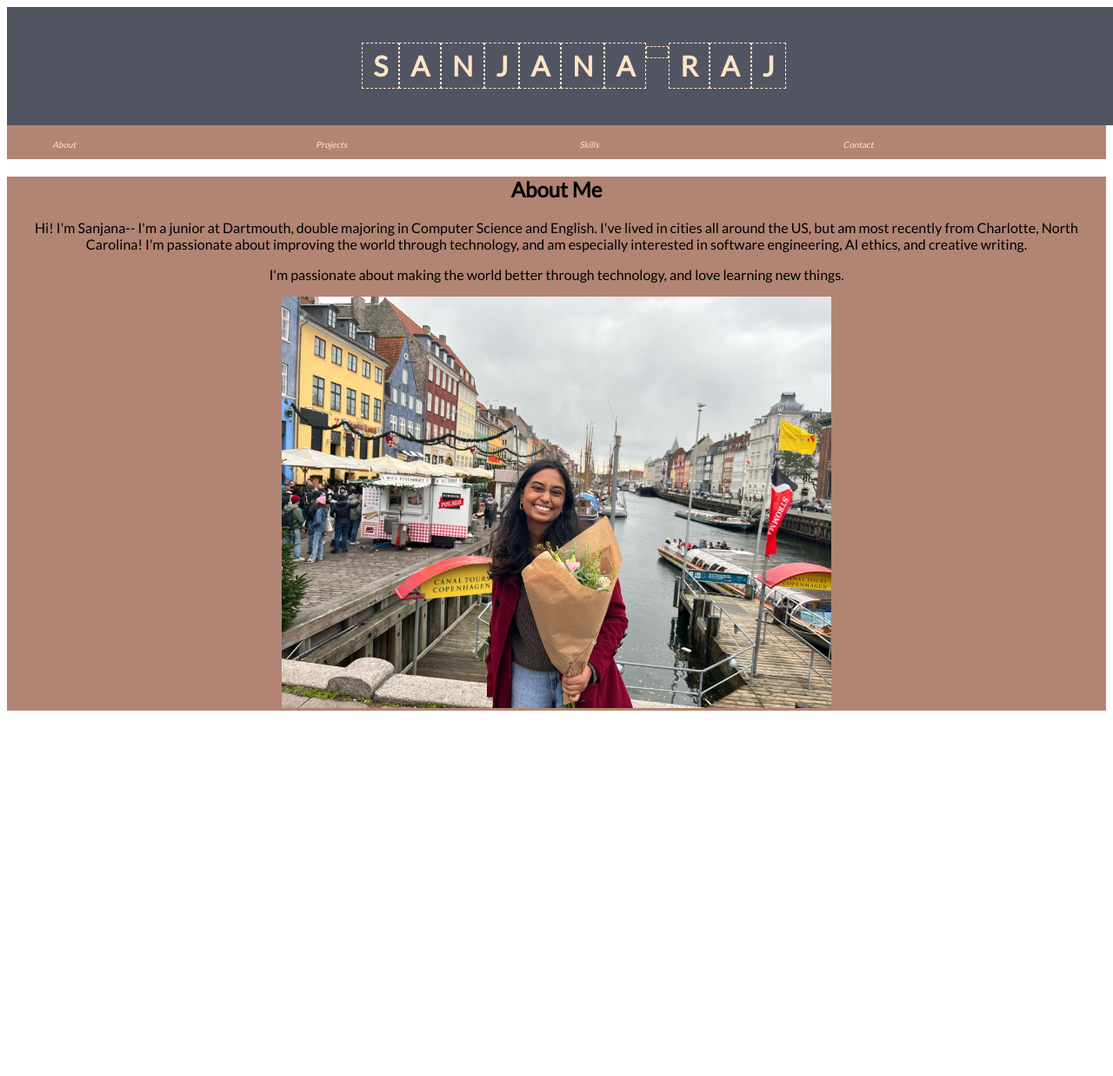
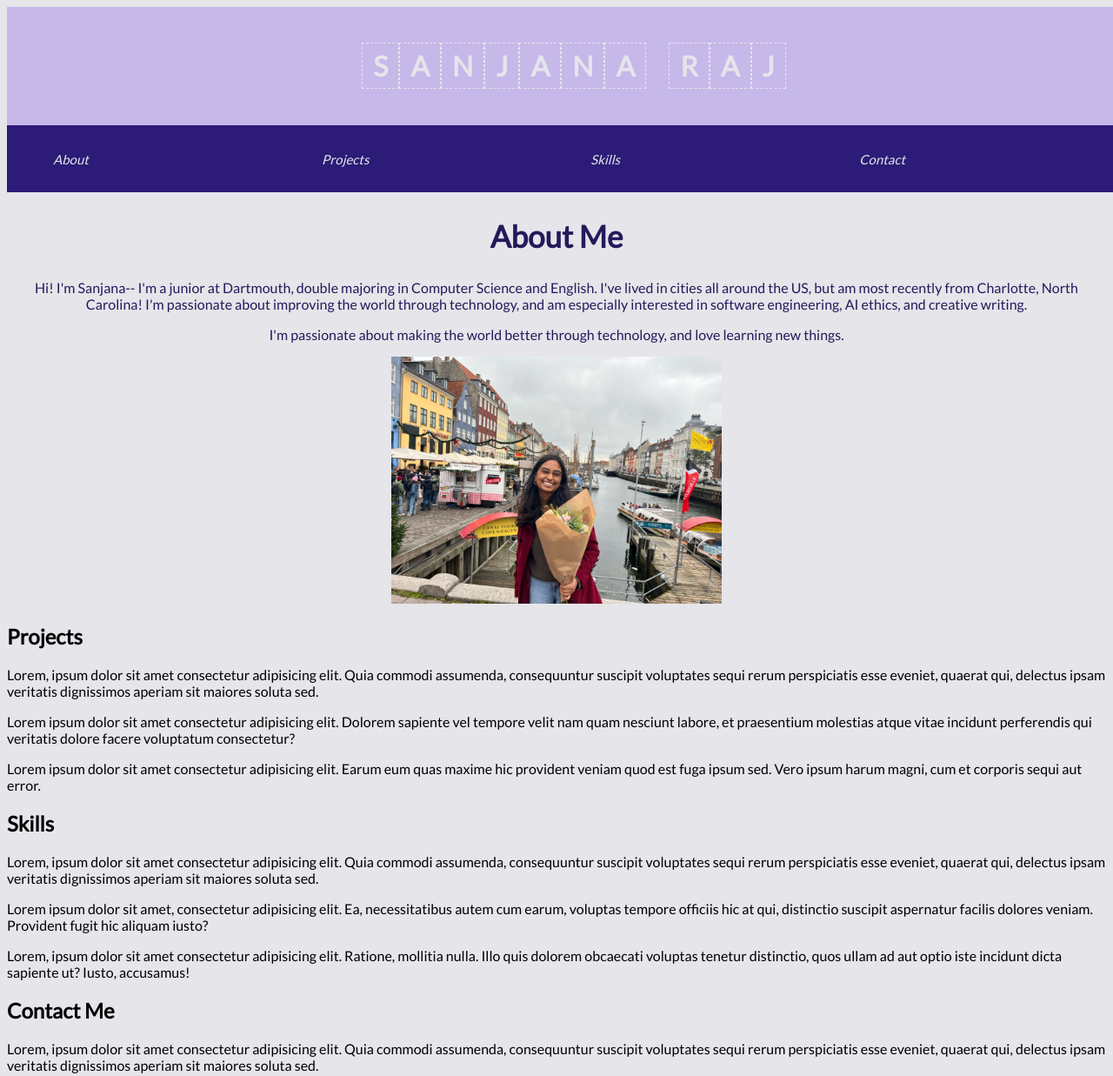
Before and after one commit to SanjanaRaj25/sanjanaraj.dev, a plain HTML site: page index.html in a window 1280 px wide. Shown: the top 1237 px of the page at 87% size. Before the commit the page ends 825 px from the top, so only its background shows below. Drawn offline with Linux system fonts and the light colour scheme; a script that the page names is missing; a web font is replaced by a local one.

Commit message:
style changes

```diff
--- a/index.html
+++ b/index.html
@@ -16,20 +16,39 @@
 
         <nav class="main-nav">
             <ul>
-                <li><a href="/about.html">About</a></li>
-                <li><a href="/projects.html">Projects</a></li>
-                <li><a href="/skills.html">Skills</a></li>
-                <li><a href="/contact.html">Contact</a></li>
+                <li><a href="#about">About</a></li>
+                <li><a href="#projects">Projects</a></li>
+                <li><a href="#skills">Skills</a></li>
+                <li><a href="#contact">Contact</a></li>
             </ul>
         </nav>
 
-        <div class="about">
+        <div class="about" id="about">
             <h2>About Me</h2>
             <p>Hi! I'm Sanjana-- I'm a junior at Dartmouth, double majoring in Computer Science and English. I've lived in cities all around the US, but am most recently from Charlotte, North Carolina! I'm passionate about improving the world through technology, and am especially interested in software engineering, AI ethics, and creative writing.</p>
             <p>I'm passionate about making the world better through technology, and love learning new things.</p>
             <img src="imgs/me_in_copenhagen.JPG" id="cph"/>
         </div>
 
+        <div class="projects" id="projects">
+            <h2>Projects</h2>
+            <p>Lorem, ipsum dolor sit amet consectetur adipisicing elit. Quia commodi assumenda, consequuntur suscipit voluptates sequi rerum perspiciatis esse eveniet, quaerat qui, delectus ipsam veritatis dignissimos aperiam sit maiores soluta sed.</p>
+            <p>Lorem ipsum dolor sit amet consectetur adipisicing elit. Dolorem sapiente vel tempore velit nam quam nesciunt labore, et praesentium molestias atque vitae incidunt perferendis qui veritatis dolore facere voluptatum consectetur?</p>
+            <p>Lorem ipsum dolor sit amet consectetur adipisicing elit. Earum eum quas maxime hic provident veniam quod est fuga ipsum sed. Vero ipsum harum magni, cum et corporis sequi aut error.</p>
+        </div>
+
+        <div class="skills" id="skills">
+            <h2>Skills</h2>
+            <p>Lorem, ipsum dolor sit amet consectetur adipisicing elit. Quia commodi assumenda, consequuntur suscipit voluptates sequi rerum perspiciatis esse eveniet, quaerat qui, delectus ipsam veritatis dignissimos aperiam sit maiores soluta sed.</p>
+            <p>Lorem ipsum dolor sit amet, consectetur adipisicing elit. Ea, necessitatibus autem cum earum, voluptas tempore officiis hic at qui, distinctio suscipit aspernatur facilis dolores veniam. Provident fugit hic aliquam iusto?</p>
+            <p>Lorem, ipsum dolor sit amet consectetur adipisicing elit. Ratione, mollitia nulla. Illo quis dolorem obcaecati voluptas tenetur distinctio, quos ullam ad aut optio iste incidunt dicta sapiente ut? Iusto, accusamus!</p>
+        </div>
+
+        <div class="contact" id="contact">
+            <h2>Contact Me</h2>
+            <p>Lorem, ipsum dolor sit amet consectetur adipisicing elit. Quia commodi assumenda, consequuntur suscipit voluptates sequi rerum perspiciatis esse eveniet, quaerat qui, delectus ipsam veritatis dignissimos aperiam sit maiores soluta sed.</p>
+        </div>
+
         <script src="main.js"></script>
     </body>
 </html>
--- a/styles.css
+++ b/styles.css
@@ -1,79 +1,112 @@
 :root{
     --dark-color: #515561;
-    --mid-color: #B28474;
+    --mid-color: #967c74;
     --light-color: #D8B199;
     --lightest-color: bisque;
     --accent-color: #C5B4E3;
+
+    --header-back: #C7B8EA;
+    --header-text: #E5E5EA;
+    --nav-back: #2C1B77;
+    --nav-text: #E5E5EA;
+    --general-back: #E5E5EA;
+    --general-text: #25195A;
 }
 
+
+
 body {
+    background-color: var(--general-back);
     font-family: "Lato", sans-serif;
     font-weight: 400;
     font-style: normal;
+    max-width: 100%;
 }
 
 header{
-    background-color: var(--dark-color);
+    background-color: var(--header-back);
+    color: var(--general-text);
     padding: 20px;
     text-align: center;
-    /* position: fixed; */
+    position: relative;
     width: 100%;
     z-index: 1;
     top: 0;
     left: 0;
 }
 header h1{
-    color: var(--lightest-color);
-    border: 1px dashed var(--lightest-color);
+    color: var(--header-text);
+    border: 1px dashed var(--header-text);
     padding: 6px 12px;
-    top: 0;
     display: inline-block;
 }
 
 header h1:hover{
-    top: -10px;
+    transform: translateY(-7px);
 }
 
-header h1 #inv{
-    color: var(--dark-color);
-    border: 2px dashed var(--dark-color);
+h1#inv{
+    opacity: 0%;
 }
 
 nav{
-    background-color: var(--mid-color);
-    padding: 10px;
+    background-color: var(--nav-back);
+    padding: 13px;
+    width: 100%;
+    position: -webkit-sticky;
     position: sticky;
-    top: 103px;
+    top: 0;
+    /* display: inline; */
+    /* justify-content: space-between; */
 }
 
 nav ul{
     white-space: nowrap;
-    max-width: 1200px;
-    margin: 0 auto;
+    margin: 10 auto;
+    justify-content: space-between;
 }
 
 nav li{
     width: 25%;
     display: inline-block;
-    font-size: 10px;
+    font-family: "Lato", sans-serif;
+    font-size: 15px;
     font-style: italic;
 }
 
 nav li a{
     text-decoration: none;
-    color: var(--lightest-color);
+    color: var(--nav-text);
 }
 
+nav li a:hover{
+    color: var(--header-back);
+    text-decoration: underline;
+}
+
+/* about section */
+
 .about{
+    color: var(--general-text);
     text-align: center;
-    background-color: var(--mid-color);
     position: relative;
+}
+
+.about h2{
+    font-family: "Lato", cursive;
+    font-size: 35px;
 }
 
 .about img{
     text-align: center;
     align-self: center;
     position: relative;
-    max-width: 50%;
-    max-height: 50%
+    max-width: 30%;
+    max-height: 30%
 }
+
+/* projects section */
+
+/* skills section */
+
+/* contact section */
```
